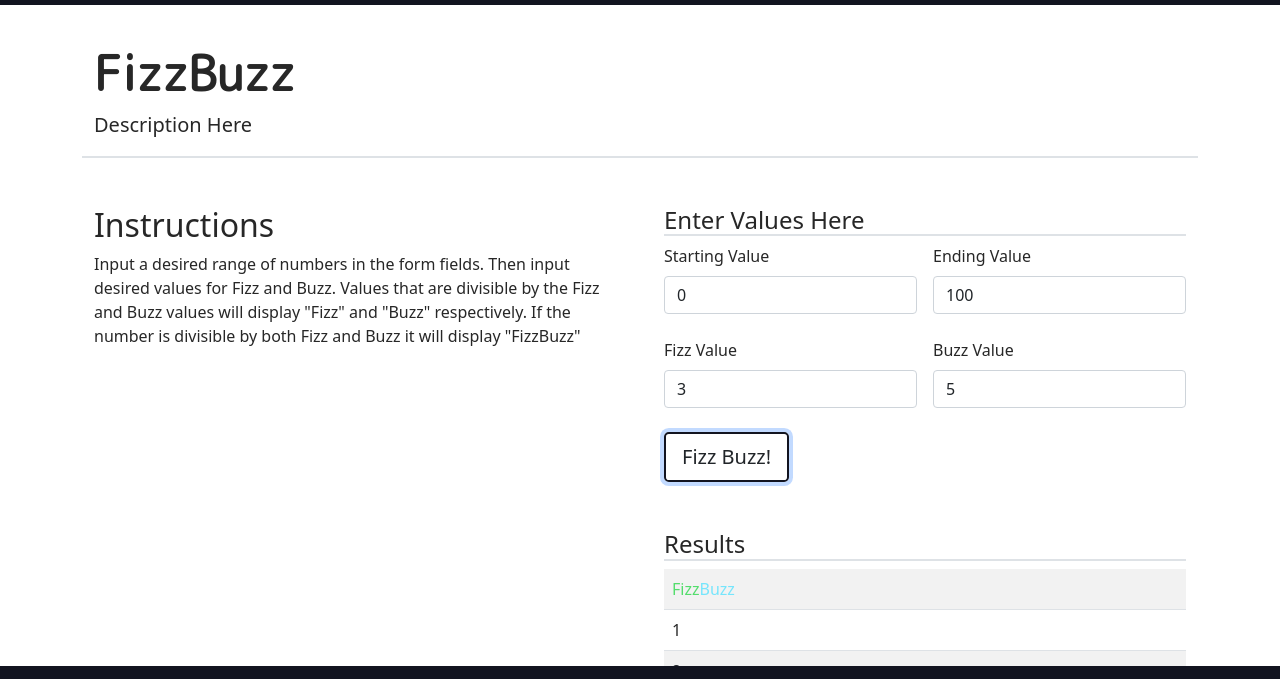
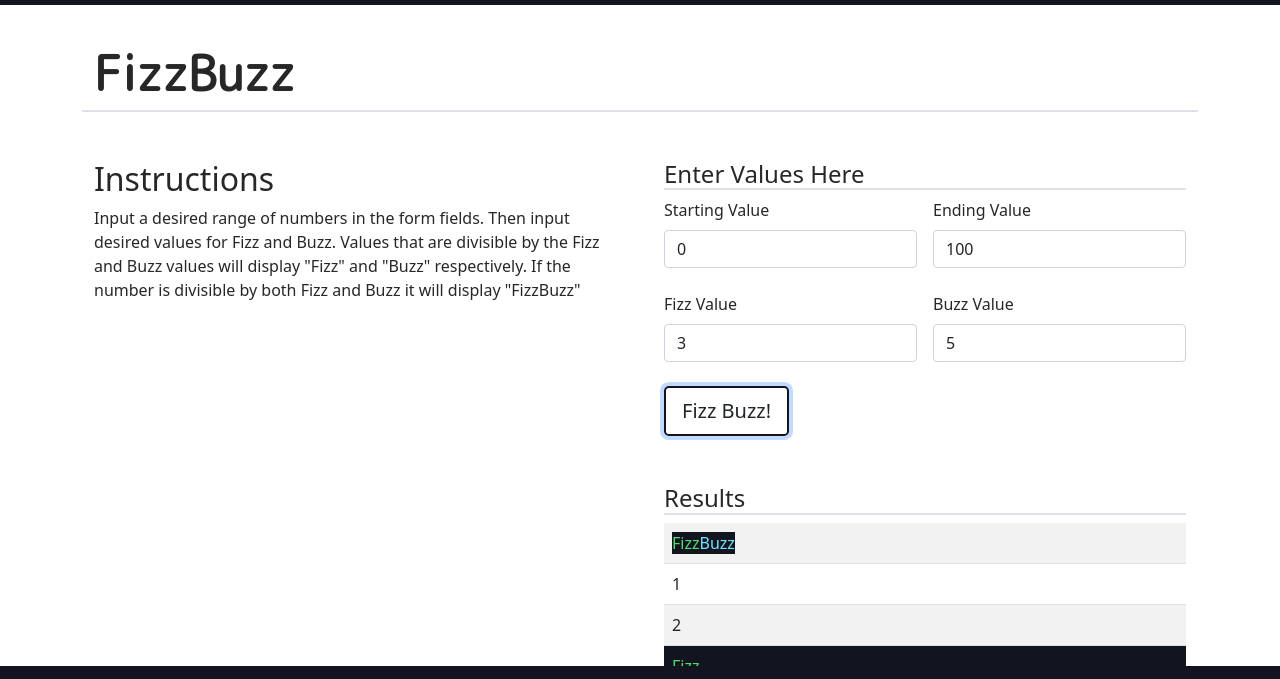
Before and after one commit to tj-longshore/FizzBuzz, a plain HTML site: page app.html in a window 1280 px wide. Both pictures are taken after a click on the button "Fizz Buzz!". Shown: the part 52-731 px from the top of the page. Drawn offline with nearby package versions, Linux system fonts and the light colour scheme.

Commit message:
Edited App Page and CSS
Edited App Page and CSS

```diff
--- a/app.html
+++ b/app.html
@@ -68,7 +68,6 @@
         <div class="container col-xxl-8 mt-5 px-4 py-5">
             <div class="row border-bottom border-2">
                 <h1 class="display-5 fw-bold fizz-buzz-font">FizzBuzz</h1>
-                <p class="lead">Description Here</p>
             </div>
             <div class="row g-5 py-5 row-cols-1 row-cols-md-2">
                 <div class="col">
--- a/css/site.css
+++ b/css/site.css
@@ -31,10 +31,12 @@
 
 .fizz {
     color: var(--malachite);
+    background-color: var(--xiketic);
 }
 
 .buzz {
     color: var(--sky-blue-crayola);
+    background-color: var(--xiketic);
 }
 
 .standard {
```
Also changed, not shown: 1 other file.
